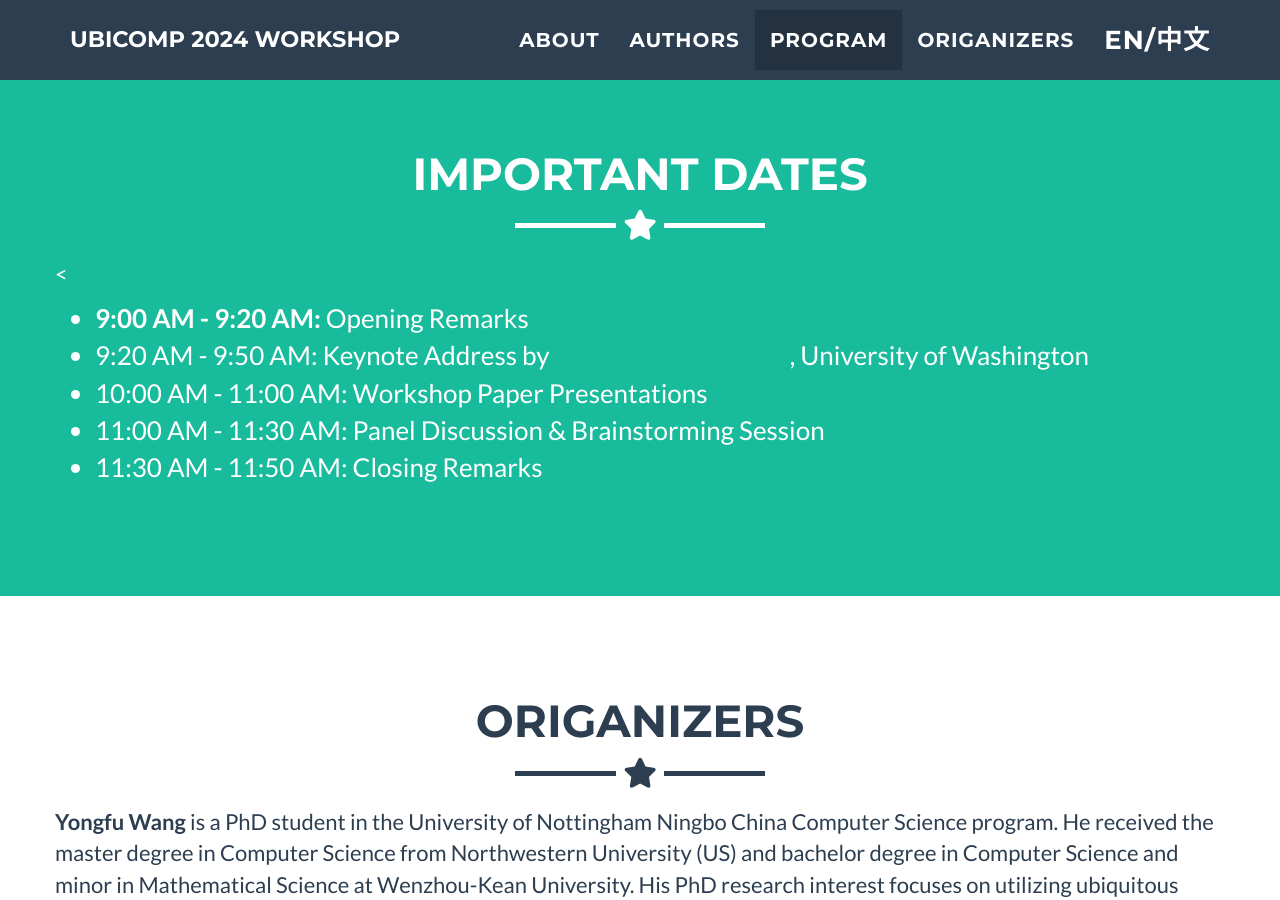
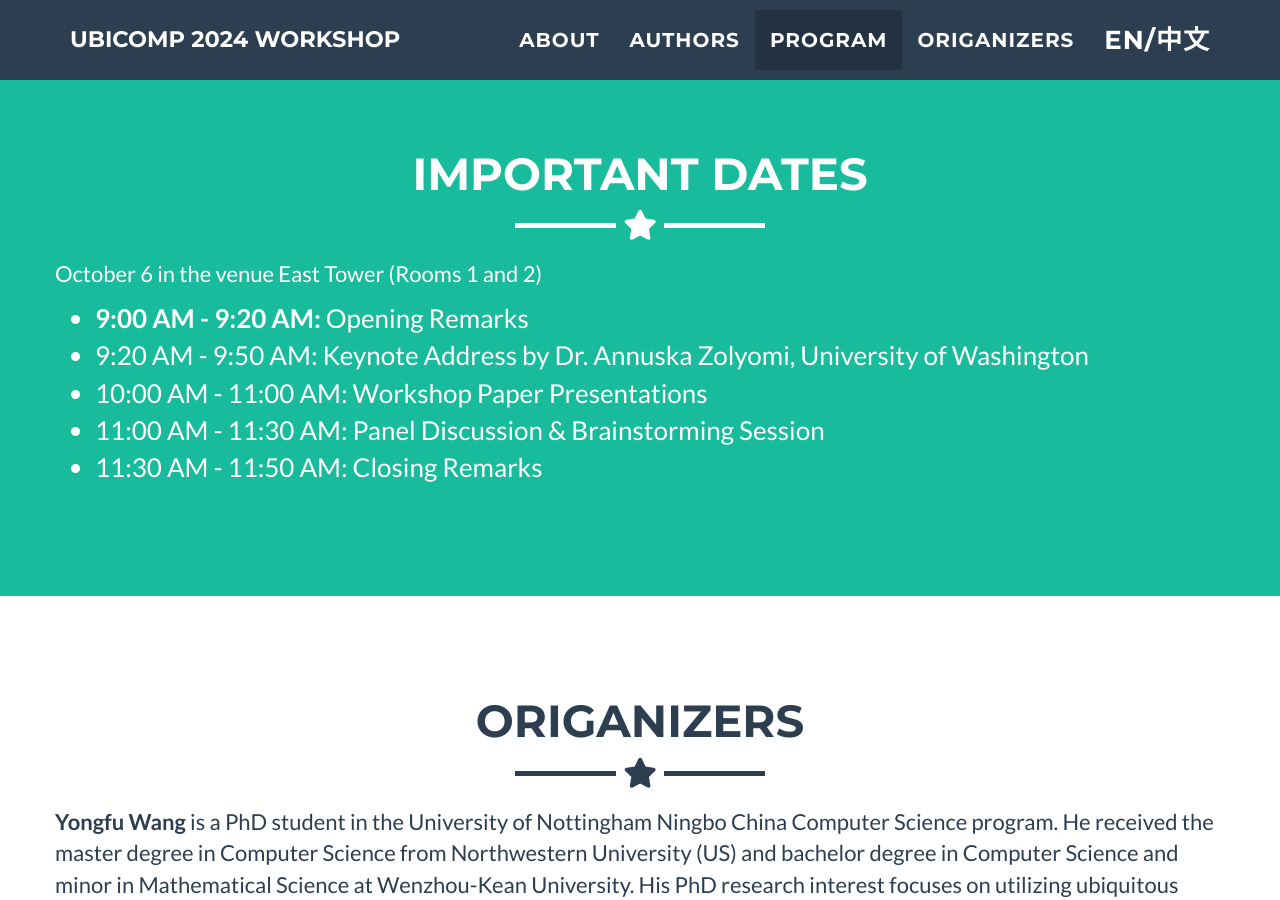
Before and after one commit to idwac/idwac.github.io, a Jekyll site: the page built from _posts/2014-07-18-project-1.markdown, in a window 1280 px wide and 900 px high, scrolled down 3641 px. Built offline with Jekyll 4.4.1, drawn with Linux system fonts in a browser that asks for light colours.

Commit message:
update scedule

```diff
--- a/_includes/agenda.html
+++ b/_includes/agenda.html
@@ -13,10 +13,11 @@
       <!-- <div class="col-lg-4 col-lg-offset-2"> -->
       <div>
         <!-- <p>The date section.</p> -->
-        <p><
+        <p>
+          October 6 in the venue East Tower (Rooms 1 and 2)
           <ul>
-            <li><b>9:00 AM - 9:20 AM:</b>     Opening Remarks</li>
-            <li><b></b>9:20 AM - 9:50 AM:</b>     Keynote Address by <a href="https://www.uwb.edu/stem/faculty/css-faculty/azolyomi">Dr. Annuska Zolyomi</a>, University of Washington</li>
+            <li><b>9:00 AM - 9:20 AM:</b>         Opening Remarks</li>
+            <li><b></b>9:20 AM - 9:50 AM:</b>     Keynote Address by <a href="https://www.uwb.edu/stem/faculty/css-faculty/azolyomi" style="color:white">Dr. Annuska Zolyomi</a>, University of Washington</li>
             <li><b></b>10:00 AM - 11:00 AM:</b>   Workshop Paper Presentations</li>
             <li><b></b>11:00 AM - 11:30 AM:</b>   Panel Discussion & Brainstorming Session</li>
             <li><b></b>11:30 AM - 11:50 AM:</b>   Closing Remarks</li>
```
